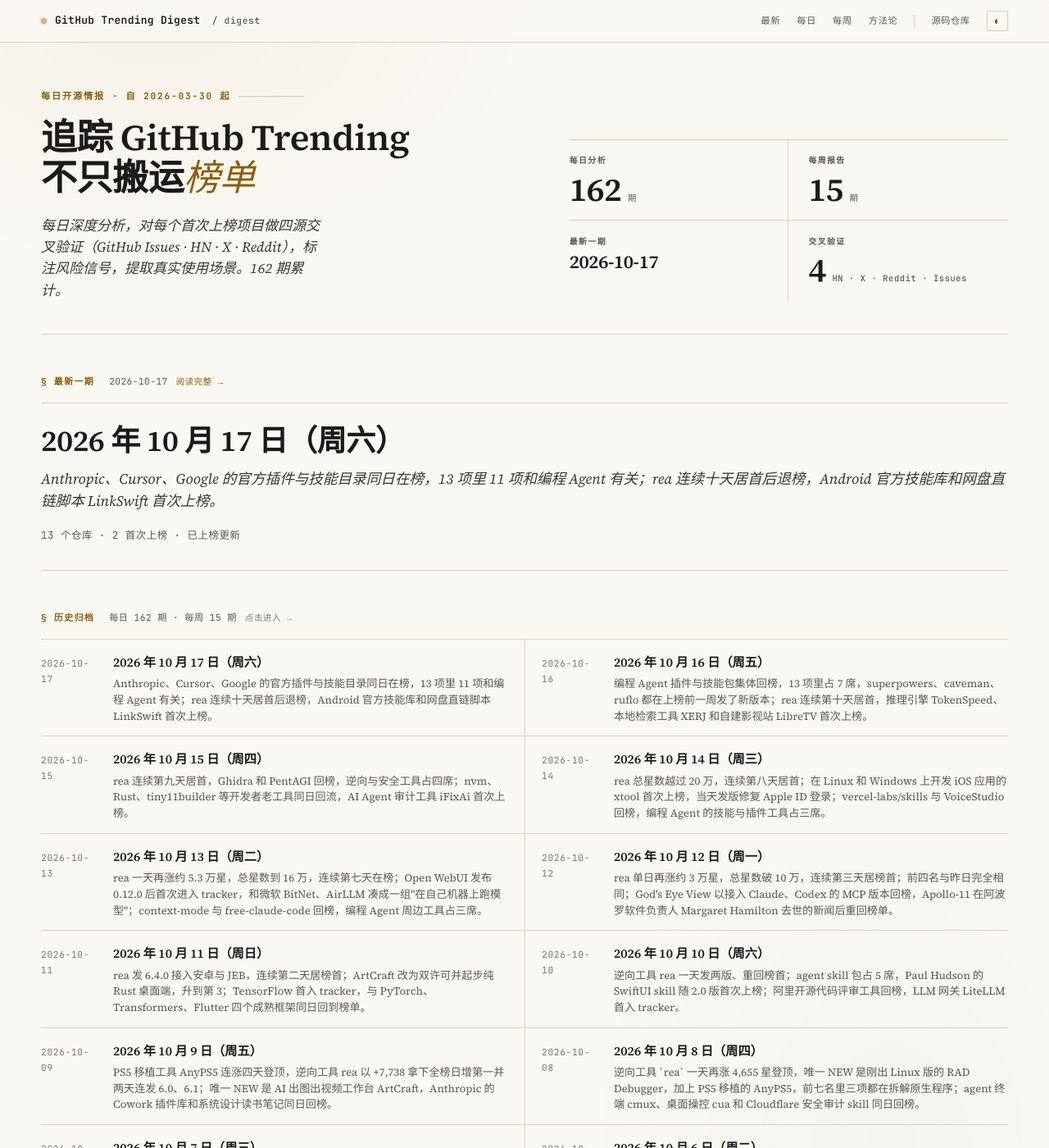
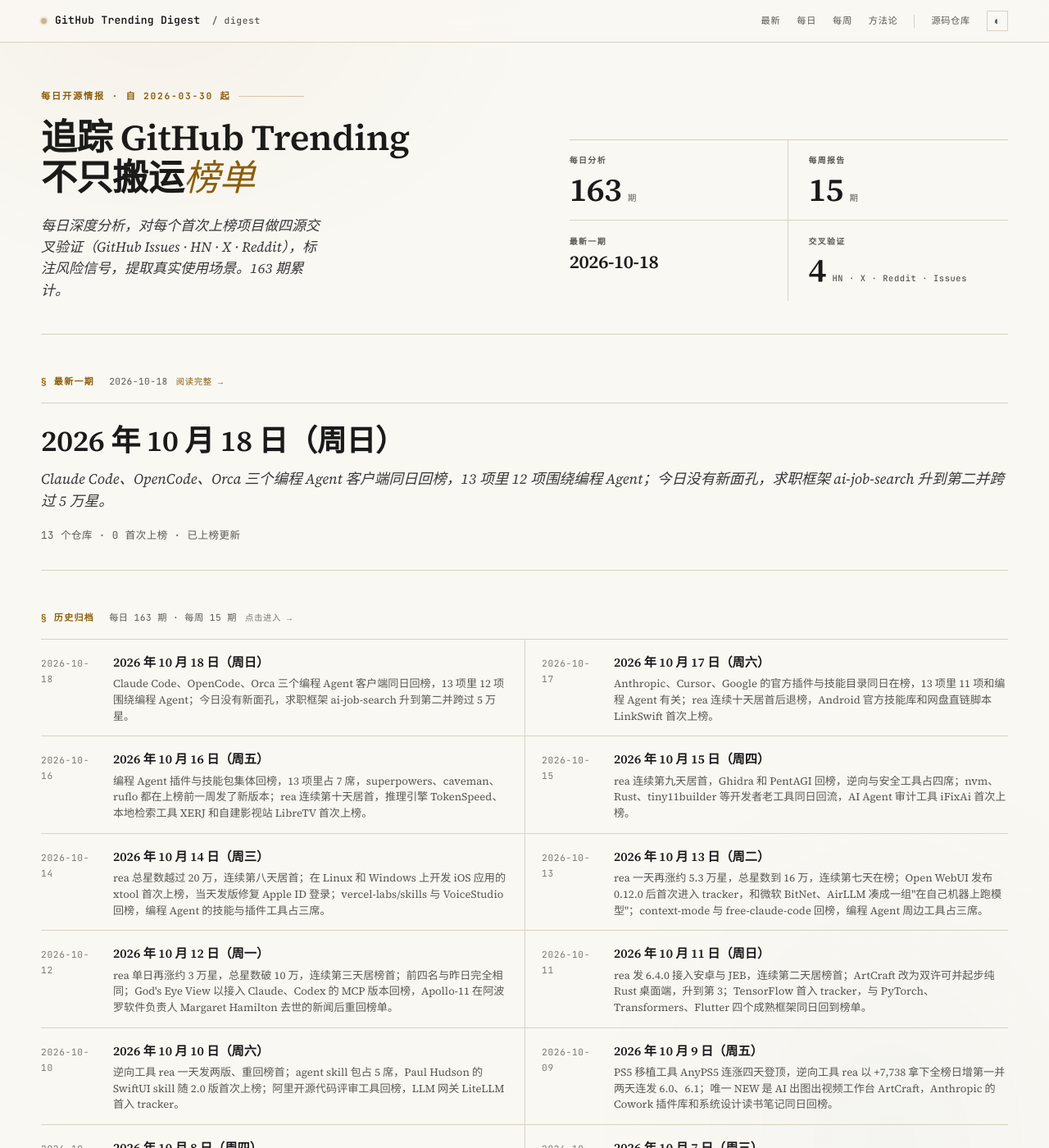
Before and after one commit to maxzyma/github-trending-digest, a Jekyll site: the page built from index.md, in a window 1280 px wide and 1400 px high. Shown: the whole window at 82% size. Built offline with Jekyll 4.4.1, drawn with Linux system fonts in a browser that asks for light colours; some of the changed lines change nothing that is shown; some of the changed text lies outside the part shown.

Commit message:
daily: 2026-10-18 public archive

```diff
--- /dev/null
+++ b/daily/2026-10-18-analysis.md
@@ -0,0 +1,134 @@
+---
+layout: daily
+date: 2026-10-18
+title: GitHub Trending 深度分析 — 2026 年 10 月 18 日（周日）
+subtitle: Claude Code、OpenCode、Orca 三个编程 Agent 客户端同日回榜，13 项里 12 项围绕编程 Agent；今日没有新面孔，求职框架 ai-job-search 升到第二并跨过 5 万星。
+total: 13
+new_count: 0
+new_repos: []
+updated_repos:
+  - repo: anthropics/claude-plugins-official
+    change: "="
+    days_listed: 3
+  - repo: MadsLorentzen/ai-job-search
+    change: ↑9
+    days_listed: 2
+  - repo: affaan-m/ECC
+    change: "="
+    days_listed: 3
+  - repo: HKUDS/CLI-Anything
+    change: "="
+    days_listed: 2
+  - repo: K-Dense-AI/scientific-agent-skills
+    change: ↓3
+    days_listed: 4
+  - repo: android/skills
+    change: "="
+    days_listed: 2
+  - repo: debpalash/VoiceStudio
+    change: "="
+    days_listed: 5
+  - repo: ruvnet/ruflo
+    change: ↓6
+    days_listed: 3
+  - repo: xerj-org/xerj
+    change: "="
+    days_listed: 3
+---
+
+# GitHub Trending 深度分析 — 2026 年 10 月 18 日（周日）
+
+_Claude Code、OpenCode、Orca 三个编程 Agent 客户端同日回榜，13 项里 12 项围绕编程 Agent；今日没有新面孔，求职框架 ai-job-search 升到第二并跨过 5 万星。_
+
+_项目总数: 13 | 首次上榜: 0 | 重新上榜: 4 | 已上榜更新: 9 | 数据源: https://github.com/trending_
+
+## 本日主线
+
+**主线一：榜单地图 — 13 项分五组，客户端、插件技能、记忆检索三层同时在榜。** 今日分组如下：
+
+- **编程 Agent 客户端与工作台**（3 项，均为 RE）—— `stablyai/orca`（RE，#8，95,470 ⭐）同时管理多个编程 Agent 的桌面与手机工作台，`anthropics/claude-code`（RE，#9，151,788 ⭐）Anthropic 的终端编程 Agent，`anomalyco/opencode`（RE，#11，215,409 ⭐）开源编程 Agent
+- **插件目录与通用技能框架**（5 项）—— `anthropics/claude-plugins-official`（=，榜首，+1,397）Claude Code 官方插件目录，`affaan-m/ECC`（=，#3）Agent 配置与技能合集，`HKUDS/CLI-Anything`（=，#4）把现有软件包装成命令行给 Agent 调用，`android/skills`（=，#7）Google 维护的 Android 开发技能库，`ruvnet/ruflo`（↓6，#12）多 Agent 编排
+- **Agent 记忆与检索**（2 项）—— `akitaonrails/ai-memory`（RE，#6）让不同厂商的编程 Agent 共享长期记忆和交接记录，`xerj-org/xerj`（=，#13）给 Agent 用的本地检索引擎
+- **职业流程技能包**（2 项）—— `MadsLorentzen/ai-job-search`（↑9，#2，+1,365）基于 Claude Code 的求职流程，`K-Dense-AI/scientific-agent-skills`（↓3，#5）科研技能包
+- **个人本地工具**（1 项）—— `debpalash/VoiceStudio`（=，#10，+2,125 日增第一）本地配音与声音克隆
+
+和 10-17 相比，13 项中留下 9 项。`mksglu/context-mode`、`obra/superpowers`、`cursor/plugins` 和网盘脚本 `hmjz100/LinkSwift` 离榜，补进来的 4 项全是回归老面孔，没有首次上榜项目。昨天的榜单集中在插件和技能目录，今天把这些扩展能力的"宿主"也带了回来：客户端本身、跨客户端的记忆层和插件目录同时在榜，编程 Agent 相关项目从 11 席增加到 12 席。
+
+**主线二：三个客户端同日回榜 — 都在密集发版，方向各不相同。** Claude Code 10-14 至 10-16 连发 v2.1.300、v2.1.301、v2.1.302，新增内容集中在 mods 扩展接口、OpenTelemetry 事件字段和自动模式分类器的模型选择；v2.1.302 还提示独立的 Claude Design（claude.ai/design）将于 2026-12-14 关闭。OpenCode 这一周在做版本线拆分：v1.19.2 起 1.x 用户不会再被自动升级到 OpenCode 2，升级 2.x 需要显式选择，Homebrew Core 已改为跟踪 2.x；v1.19.1 停掉了会话分享功能，已有分享链接失效。Orca 的变化最大，8-13 上次在榜时是 44,364 星，现在 95,470 星，两个月翻了一倍多；它几乎每天发版，10-16 和 10-17 的版本重点是"原生聊天"界面（逐轮查看编辑、按会话设置权限）和共享技能安装，后者新增支持 20 个 Agent。
+
+**主线三：记忆层开始跨客户端 — ai-memory 3.x 把"换工具不丢上下文"做成插件。** ai-memory 9-22 之后首次回榜，期间从 7,718 星涨到 9,942 星，并在 10-13 至 10-17 连发 3.0.0、3.0.1、3.1.0、3.1.1 四个版本。3.0 把仓库变成 Claude Code 和 Codex 都能直接安装的插件市场；3.1 新增 IBM Bob 支持，并在用 `ai-memory run` 从一个 Agent 切到另一个时，把上一个会话的本地历史临时交给接手的 Agent，远端服务器不接收本地路径和对话正文。和主线二合起来看，用户同时使用多个编程 Agent 已经很常见，Orca 管理多个 Agent，ai-memory 管理它们之间的交接，xerj 则提供共用的本地检索。
+
+**主线四：榜单解读提醒 — 排名、日增和维护负载要分开看。** 今天排名和当日星数依旧对不上：VoiceStudio 日增 2,125 排 #10，xerj 日增 1,160 排末位，Claude Code 只增 179 却排 #9。Orca 的星数与 subscribers 比约 641:1，open issue 4,322、open PR 4,222，对一个 6 月才进入本 tracker 的项目来说，维护负载需要持续观察。xerj 的星数与 subscribers 比约 356:1，仍以作者账号传播为主。ruflo 在 10-18 凌晨给 README 加了自动递增的动画下载计数，提交说明称其为示意动画，并另加了一行"已核验"总数；读这类徽章时不要把动画数字当作实测下载量。
+
+---
+
+## RE 回归项目
+
+### akitaonrails/ai-memory — RE（#6，上次上榜 2026-09-22）
+
+- **Stars**: 9,942（今日 +178，较 9-22 在榜时的 7,718 累计 +2,224）
+- **更新**: 10-13 发布 3.0.0，仓库成为 Claude Code 与 Codex 的插件市场，插件自带生命周期 hooks、MCP 工具、路由技能和运行 `ai-memory doctor` 的状态技能，二进制仍需单独安装。10-16 的 3.1.0 新增 IBM Bob 支持（#1331）和切换 Agent 时的本地历史续接（#1327），10-17 的 3.1.1 主要修复过期页面在各类列表和检查中的遗漏。10-16 以来 163 个提交，open issue 2、open PR 8。
+
+### stablyai/orca — RE（#8，上次上榜 2026-08-13）
+
+- **Stars**: 95,470（今日 +830，较 8-13 在榜时的 44,364 累计 +51,106）
+- **更新**: 8-13 时最新版本是 v1.4.182-rc.0，现在是 10-17 的 v1.4.229。v1.4.227（10-16）让原生聊天按会话设置权限模式、支持把大段终端对话续到新的原生聊天；v1.4.229（10-17）加入逐轮编辑审阅、图表缩放和 Claude 目标与 Codex 上下文用量显示，共享技能安装新增 20 个 Agent（含 Kiro、Qoder、CodeBuddy），Android 手机端同日发布 v0.0.57。10-16 以来 545 个提交。subscribers 149，open issue 4,322、open PR 4,222，较 8-13 时的 3,706 个 open issue 继续增加。
+
+### anthropics/claude-code — RE（#9，上次上榜 2026-10-04）
+
+- **Stars**: 151,788（今日 +179，较 10-04 在榜时的 149,235 累计 +2,553）
+- **更新**: v2.1.300（10-14）给 mods 加入提示框虚拟文本、按 Agent 切换主视图等接口，OpenTelemetry 的 `api_request` 事件按 5 分钟和 1 小时拆分缓存写入；v2.1.301（10-15）新增无人值守重试遇到用量上限时的等待上限、vim 模式 `%` 跳转；v2.1.302（10-16）新增 `CLAUDE_CODE_AUTO_MODE_MODEL` 和 `/config` 中的空闲压缩开关，并提示独立 Claude Design 将于 12-14 关闭。open issue 14,479。
+
+### anomalyco/opencode — RE（#11，上次上榜 2026-09-07）
+
+- **Stars**: 215,409（今日 +438，较 9-07 在榜时的 205,288 累计 +10,121）
+- **更新**: v1.19.1（10-15）停用会话分享，已有分享链接和从分享链接导入会话不再可用；v1.19.2（10-16）把 1.x 固定在 1.x 发布线，升级到 OpenCode 2 需通过 `/update` 或 `opencode upgrade --major` 显式选择，安装脚本拒绝安装 2.x，Homebrew Core 已跟踪 2.x；v1.19.3（10-16）允许按模型配置推理选项。同期移除了单独的 opencode-beta 发布仓库（#56083），类型检查升级到 TypeScript 7.0.2（#56300）。
+
+---
+
+## 已上榜项目更新
+
+### anthropics/claude-plugins-official — =（连续上榜 3 天，#1）
+
+- **Stars**: 41,815（今日 +1,397，较 10-17 的 40,633 增加 +1,182）
+- **更新**: 目录仍为 315 个插件。10-16 以来 106 个提交，仍以第三方插件版本更新的合并为主，没有新增插件。
+
+### MadsLorentzen/ai-job-search — ↑9（连续上榜 2 天，#2）
+
+- **Stars**: 50,498（今日 +1,365，较 10-17 的 48,567 增加 +1,931），跨过 5 万星
+- **更新**: 10-16 以来 11 个提交，均为修复：职位抓取失败时重试而不是直接标记过期、薪资数据文件兼容带 BOM 的 UTF-8（#602）、简历模板日期统一用 ASCII 连字符、macOS 上持久化 TinyTeX 路径。最新版本仍是 9-29 的 v1.7.2。
+
+### affaan-m/ECC — =（连续上榜 3 天，#3）
+
+- **Stars**: 282,550（今日 +1,145，较 10-17 的 281,556 增加 +994）
+- **更新**: 无显著更新。10-15 之后没有新提交，最新版本仍是 10-01 的 v2.2.3。
+
+### HKUDS/CLI-Anything — =（连续上榜 2 天，#4）
+
+- **Stars**: 54,088（今日 +574，较 10-17 的 53,531 增加 +557）
+- **更新**: 无显著更新。最近一次推送仍是 9-22，最新版本仍是 6-25 的 v0.4.0。
+
+### K-Dense-AI/scientific-agent-skills — ↓3（连续上榜 4 天，#5）
+
+- **Stars**: 52,280（今日 +878，较 10-17 的 51,543 增加 +737）
+- **更新**: 无显著更新。10-15 之后没有新提交，最新版本仍是 10-01 的 v2.72.0。
+
+### android/skills — =（连续上榜 2 天，#7）
+
+- **Stars**: 8,444（今日 +355，较 10-17 的 8,094 增加 +350）
+- **更新**: 无显著更新。最近一次推送是 10-16，插件版本仍是 10-14 的 v1.0.15；open issue 从 36 增至 41。
+
+### debpalash/VoiceStudio — =（连续上榜 5 天，#10）
+
+- **Stars**: 73,461（今日 +2,125，较 10-17 的 71,300 增加 +2,161），日增连续两天居全榜第一
+- **更新**: 正在整理 0.5.7 版本说明（尚未发布，最新正式版本仍是 9-23 的 v0.5.6）。10-16 以来 106 个提交：CI 产出可侧载的未签名 iPhone 构建并在 iOS 模拟器跑界面测试，文档说明启动时下载音频水印模型改为由用户选择开启，水印模型加载失败后有重试冷却（#2933）。
+
+### ruvnet/ruflo — ↓6（连续上榜 3 天，#12）
+
+- **Stars**: 76,100（今日 +420，较 10-17 的 75,653 增加 +447）
+- **更新**: 10-17 发布 v3.57.0，安全方面的变化是 `ruflo init` 和 `@claude-flow/codex init` 默认不再写入宽松的 `.codex/config.toml`，改为 `workspace-write` 沙箱和按需审批；其余为 #4210 至 #4252 的社区修复。10-18 凌晨的十多个提交都在改 README 的动画下载徽章。
+
+### xerj-org/xerj — =（连续上榜 3 天，#13）
+
+- **Stars**: 7,841（今日 +1,160，较 10-17 的 6,973 增加 +868）
+- **更新**: 10-16 以来 248 个提交，最新版本是 10-16 的 v1.0.0-rc.96。继续合入 Agent 使用报告，如在 cudarc 和 candle 上对比 xerj 检索与 git grep（#1598）、GLM 工作站安装报告（#1599）；新增 FLOSS/fund 资助清单（#1676）。项目自统计 10-17 的发布资产下载为 6,922 次。subscribers 22，星数与 subscribers 比约 356:1。
--- /dev/null
+++ b/daily/2026-10-18.md
@@ -0,0 +1,19 @@
+# GitHub Trending 每日榜单 — 2026 年 10 月 18 日（周日）
+
+| # | 项目 | Stars | 今日 | 排名变化 |
+|---|------|-------|------|---------|
+| 1 | [anthropics/claude-plugins-official](https://github.com/anthropics/claude-plugins-official) | 41,815 | +1,397 | = |
+| 2 | [MadsLorentzen/ai-job-search](https://github.com/MadsLorentzen/ai-job-search) | 50,498 | +1,365 | ↑9 |
+| 3 | [affaan-m/ECC](https://github.com/affaan-m/ECC) | 282,550 | +1,145 | = |
+| 4 | [HKUDS/CLI-Anything](https://github.com/HKUDS/CLI-Anything) | 54,088 | +574 | = |
+| 5 | [K-Dense-AI/scientific-agent-skills](https://github.com/K-Dense-AI/scientific-agent-skills) | 52,280 | +878 | ↓3 |
+| 6 | [akitaonrails/ai-memory](https://github.com/akitaonrails/ai-memory) | 9,942 | +178 | RE |
+| 7 | [android/skills](https://github.com/android/skills) | 8,444 | +355 | = |
+| 8 | [stablyai/orca](https://github.com/stablyai/orca) | 95,470 | +830 | RE |
+| 9 | [anthropics/claude-code](https://github.com/anthropics/claude-code) | 151,788 | +179 | RE |
+| 10 | [debpalash/VoiceStudio](https://github.com/debpalash/VoiceStudio) | 73,461 | +2,125 | = |
+| 11 | [anomalyco/opencode](https://github.com/anomalyco/opencode) | 215,409 | +438 | RE |
+| 12 | [ruvnet/ruflo](https://github.com/ruvnet/ruflo) | 76,100 | +420 | ↓6 |
+| 13 | [xerj-org/xerj](https://github.com/xerj-org/xerj) | 7,841 | +1,160 | = |
+
+> 数据源：<https://github.com/trending> · 抓取于 2026-10-18
--- a/index.md
+++ b/index.md
@@ -48,6 +48,7 @@
 
 ## Daily Analysis
 
+- [2026-10-18](daily/2026-10-18-analysis) — Claude Code、OpenCode、Orca 三个编程 Agent 客户端同日回榜，13 项里 12 项围绕编程 Agent；今日没有新面孔，求职框架 ai-job-search 升到第二并跨过 5 万星。
 - [2026-10-17](daily/2026-10-17-analysis) — Anthropic、Cursor、Google 的官方插件与技能目录同日在榜，13 项里 11 项和编程 Agent 有关；rea 连续十天居首后退榜，Android 官方技能库和网盘直链脚本 LinkSwift 首次上榜。
 - [2026-10-16](daily/2026-10-16-analysis) — 编程 Agent 插件与技能包集体回榜，13 项里占 7 席，superpowers、caveman、ruflo 都在上榜前一周发了新版本；rea 连续第十天居首，推理引擎 TokenSpeed、本地检索工具 XERJ 和自建影视站 LibreTV 首次上榜。
 - [2026-10-15](daily/2026-10-15-analysis) — rea 连续第九天居首，Ghidra 和 PentAGI 回榜，逆向与安全工具占四席；nvm、Rust、tiny11builder 等开发者老工具同日回流，AI Agent 审计工具 iFixAi 首次上榜。
```
